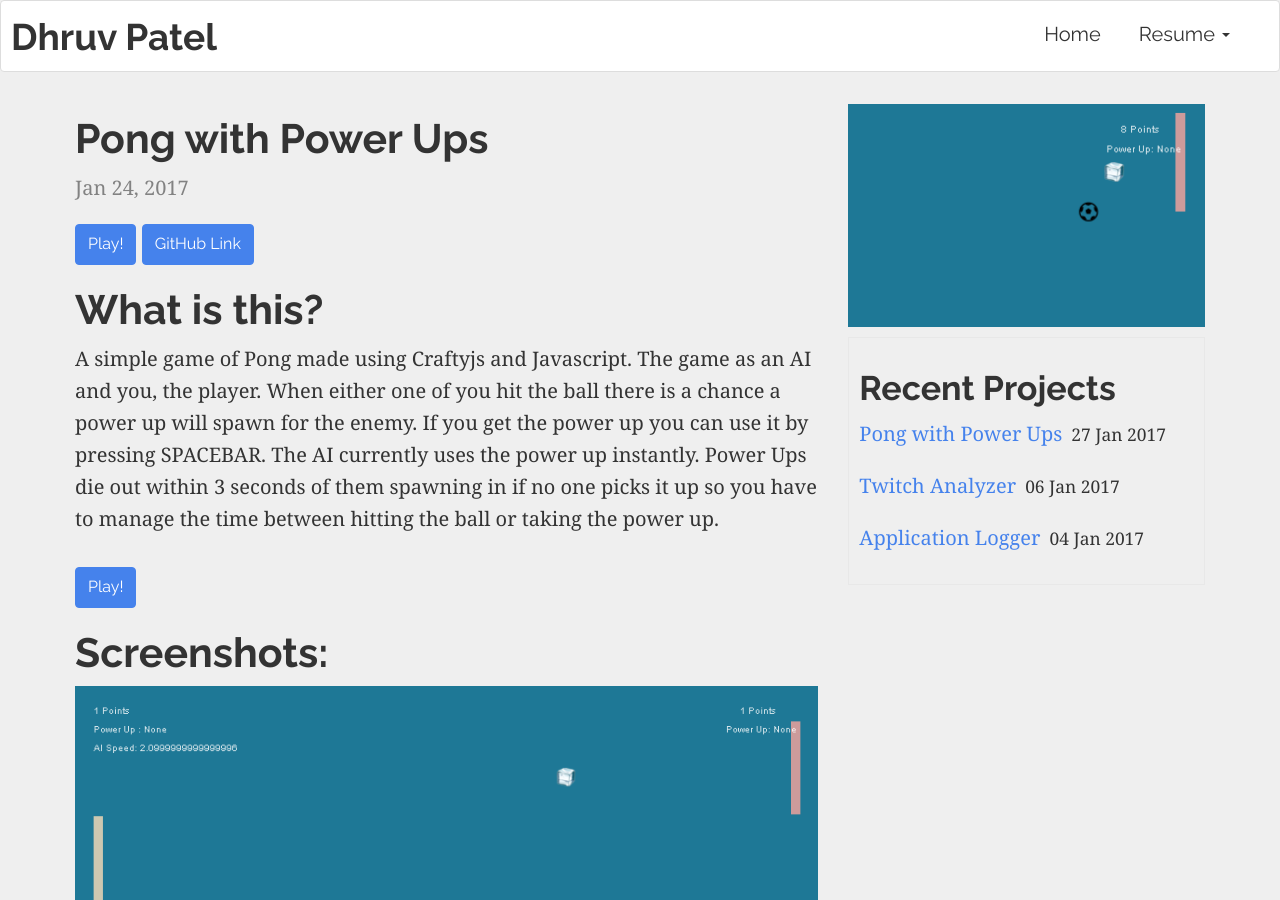
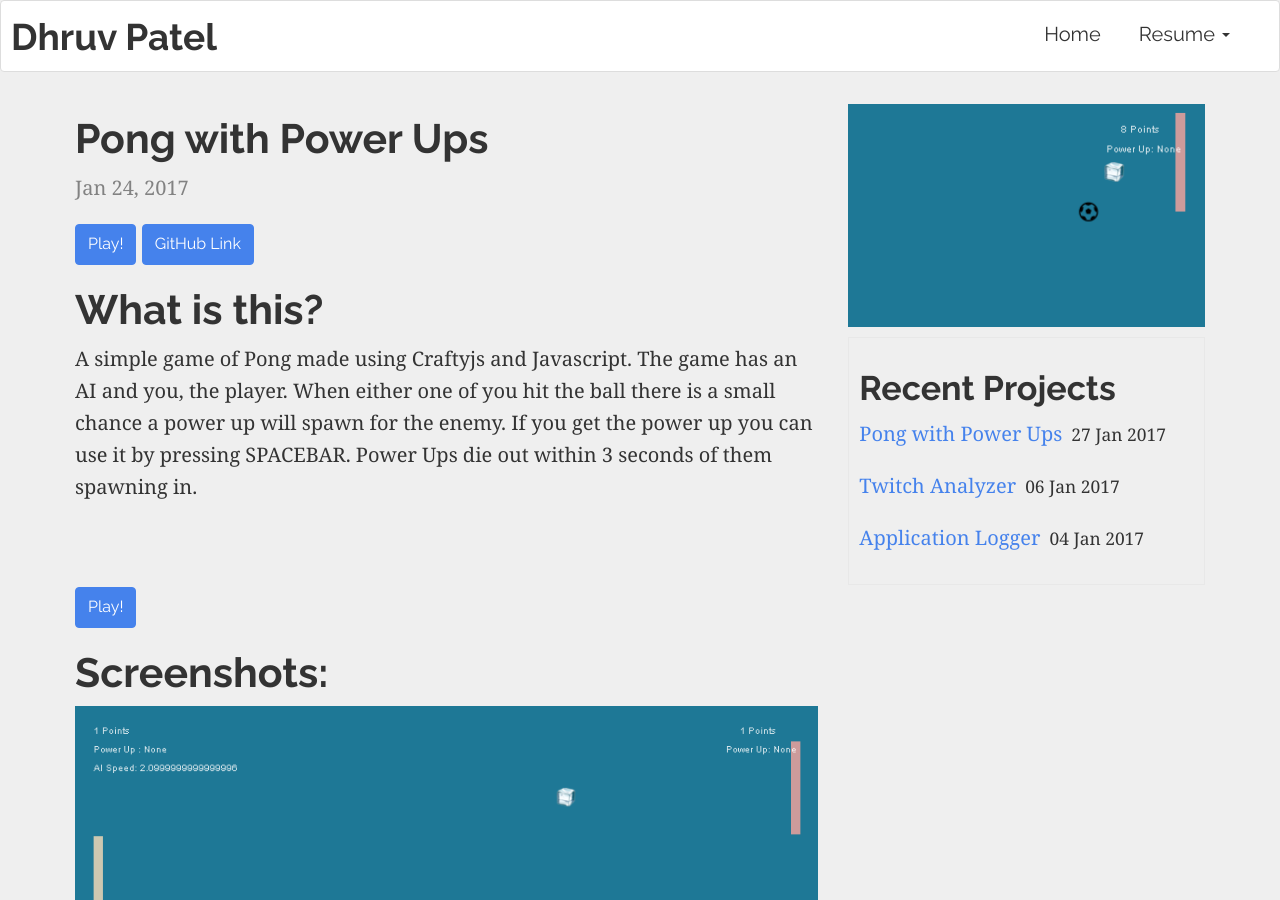
Before and after one commit to pateldhruv1993/pateldhruv1993, a Jekyll site: the page built from _posts/2017-01-24-pong-with-powerups.markdown, in a window 1280 px wide and 900 px high. Built offline with Jekyll 4.4.1, drawn with Linux system fonts in a browser that asks for light colours.

Commit message:
Update 2017-01-24-pong-with-powerups.markdown

```diff
--- a/_posts/2017-01-24-pong-with-powerups.markdown
+++ b/_posts/2017-01-24-pong-with-powerups.markdown
@@ -6,11 +6,12 @@
 img: pong-with-powerups.png
 ---
 <a target="_blank"  href="https://pateldhruv1993.github.io/pong_game/" class="btn btn-primary">Play!</a>
-<a  target="_blank" href="https://github.com/pateldhruv1993/Application-Logger" class="btn btn-primary">GitHub Link</a>
+<a  target="_blank" href="https://github.com/pateldhruv1993/pong_game" class="btn btn-primary">GitHub Link</a>
 
 
 <h1>What is this?</h1>
-A simple game of Pong made using Craftyjs and Javascript. The game as an AI and you, the player. When either one of you hit the ball there is a chance a power up will spawn for the enemy. If you get the power up you can use it by pressing SPACEBAR. The AI currently uses the power up instantly. Power Ups die out within 3 seconds of them spawning in if no one picks it up so you have to manage the time between hitting the ball or taking the power up.
+A simple game of Pong made using Craftyjs and Javascript. The game has an AI and you, the player. When either one of you hit the ball there is a small chance a power up will spawn for the enemy. If you get the power up you can use it by pressing SPACEBAR. Power Ups die out within 3 seconds of them spawning in.
+
 <br><br>
 <a target="_blank" href="https://pateldhruv1993.github.io/pong_game/" class="btn btn-primary">Play!</a>
 
```
